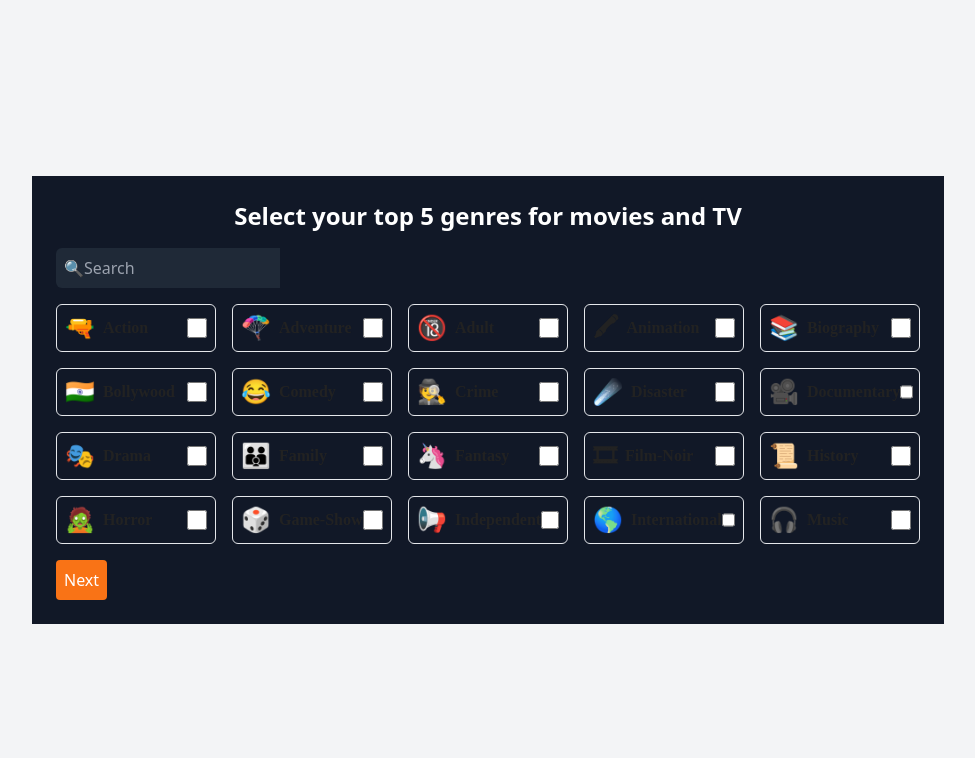
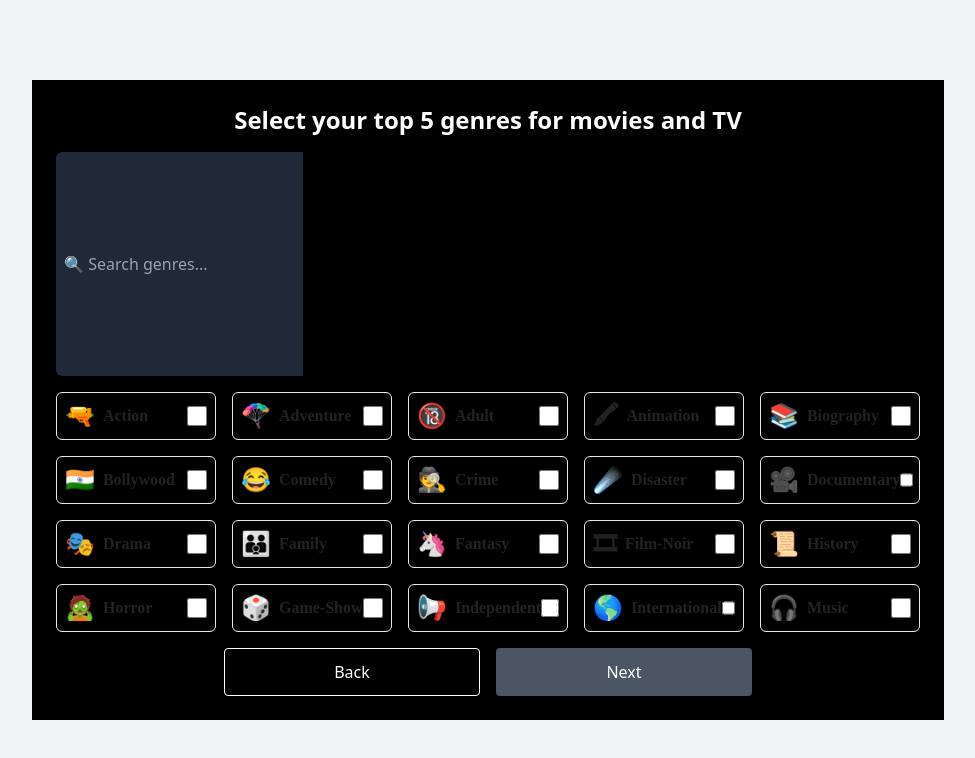
Before and after one commit to priyankaingur/reel-talks, a Next.js app in the folder challenge/: page / in a window 1280 px wide. Shown: the top 758 px of the page, without its empty margins (152-1127 px from the left). Built offline with nearby package versions, Linux system fonts and the light colour scheme.

Commit message:
included back button and modified button props

```diff
--- a/challenge/components/GenreSelection.tsx
+++ b/challenge/components/GenreSelection.tsx
@@ -39,15 +39,15 @@
     };
 
     return (
-        <div className="p-6 bg-gray-900 text-white">
+        <div className="p-6 bg-black text-white">
             <h2 className="text-2xl font-bold mb-4 text-center">Select your top 5 genres for movies and TV</h2>
             <div className="flex flex-row mb-4">
                 <input
                     type="text"
                     value={searchQuery}
                     onChange={(e) => setSearchQuery(e.target.value)}
-                    placeholder="🔍Search"
-                    className="w-56 h-544 p-2 rounded-l-md bg-gray-800 text-white focus:outline-none"
+                    placeholder="🔍 Search genres..."
+                    className="w-544 h-56 p-2 rounded-l-md bg-gray-800 text-white focus:outline-none"
                 />
             </div>
             <div className="grid grid-cols-5 gap-4">
@@ -72,12 +72,23 @@
                     </button>
                 ))}
             </div>
-            <button
-                className="mt-4 p-2 bg-orange-500 rounded text-white"
-                onClick={() => onNext(selectedGenres)}
-            >
-                Next
-            </button>
+            <div className="flex justify-center mt-4">
+                <button
+                    className="p-2 border border-white rounded text-white mr-4"
+                    onClick={() => console.log('Back button clicked')} // Replace with appropriate functionality
+                    style={{ width: '256px', height: '48px' }}
+                >
+                    Back
+                </button>
+                <button
+                    className={`p-2 rounded text-white ${selectedGenres.length > 0 ? 'bg-orange-500' : 'bg-gray-600'}`}
+                    onClick={() => onNext(selectedGenres)}
+                    disabled={selectedGenres.length === 0}
+                    style={{ width: '256px', height: '48px' }}
+                >
+                    Next
+                </button>
+            </div>
         </div>
     );
 };
```
